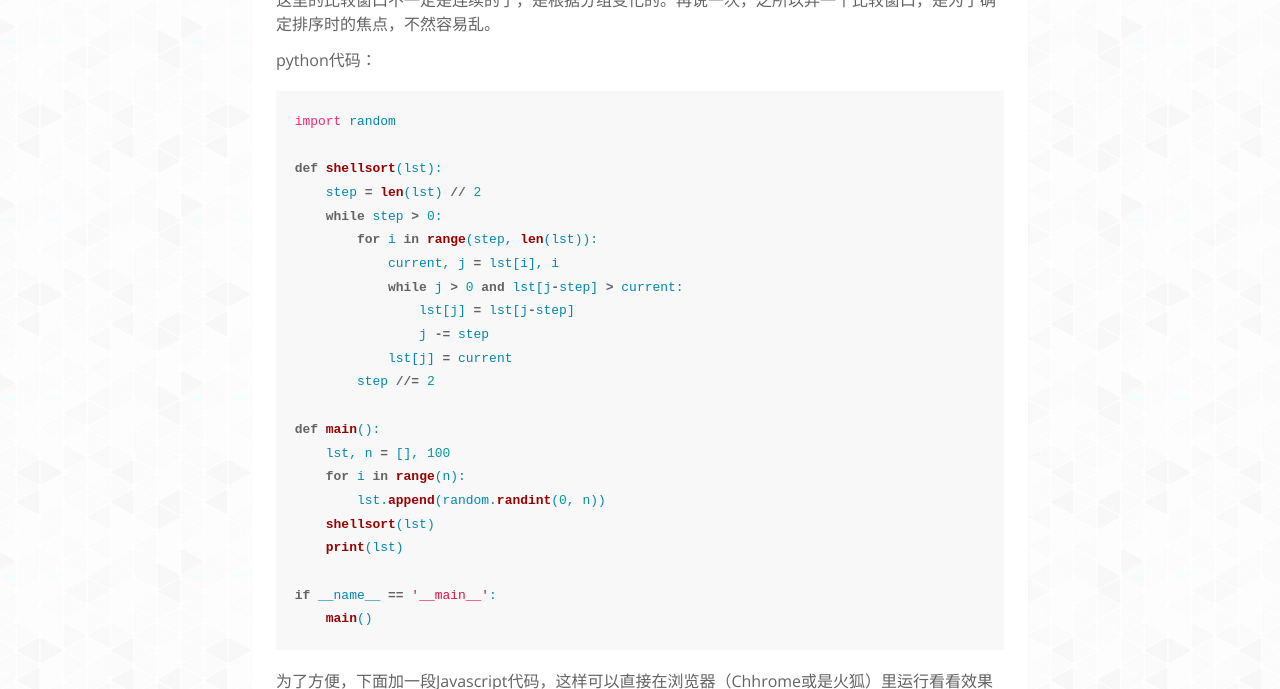
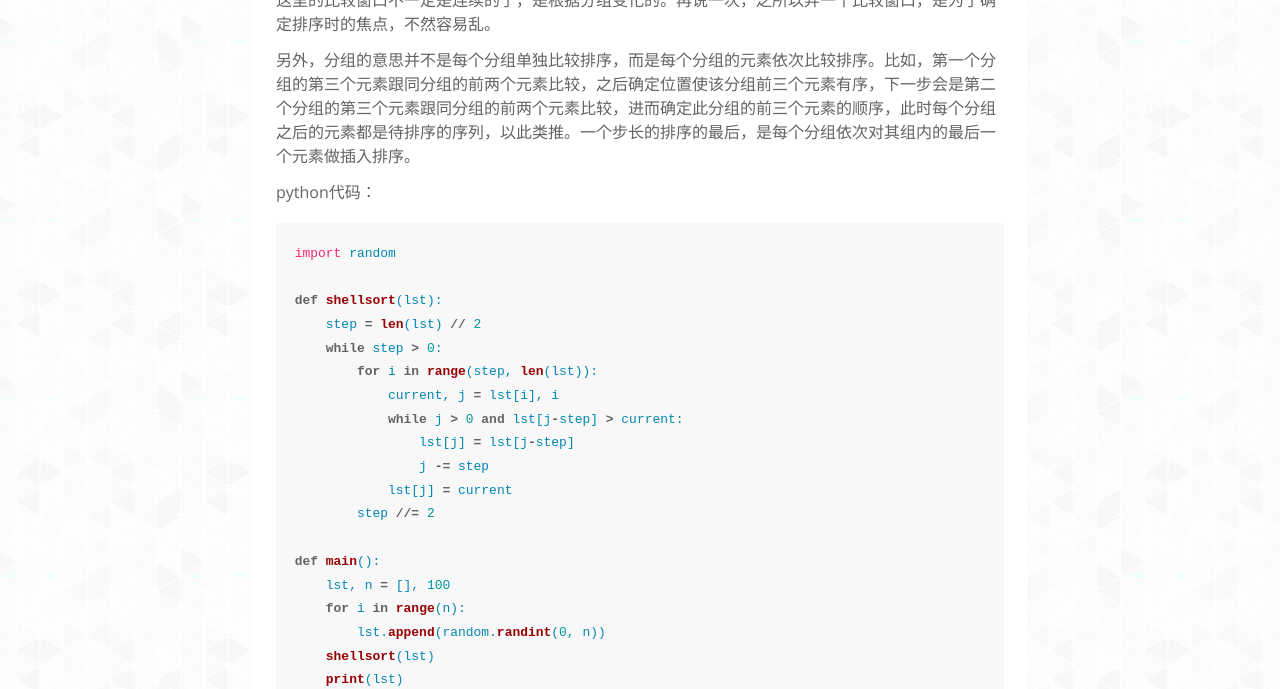
Before and after one commit to er3456qi/er3456qi.github.io, a Jekyll site: the page built from _posts/2015-05-25-排序算法之希尔排序.md, in a window 1280 px wide and 900 px high, scrolled down 1008 px, cut to the strip 211-900 px from the top of the window. Built offline with Jekyll 4.4.1, drawn with Linux system fonts in a browser that asks for light colours; nearby versions of some CDN libraries; some web fonts are replaced.

Commit message:
Update 2015-05-25-排序算法之希尔排序.md
update context

```diff
--- a/_posts/2015-05-25-排序算法之希尔排序.md
+++ b/_posts/2015-05-25-排序算法之希尔排序.md
@@ -18,6 +18,8 @@ tags:
 ![shell_sort](http://7xj0rk.com1.z0.glb.clouddn.com/shellsort2.png)
 
 这里的比较窗口不一定是连续的了，是根据分组变化的。再说一次，之所以弄一个比较窗口，是为了确定排序时的焦点，不然容易乱。
+
+另外，分组的意思并不是每个分组单独比较排序，而是每个分组的元素依次比较排序。比如，第一个分组的第三个元素跟同分组的前两个元素比较，之后确定位置使该分组前三个元素有序，下一步会是第二个分组的第三个元素跟同分组的前两个元素比较，进而确定此分组的前三个元素的顺序，此时每个分组之后的元素都是待排序的序列，以此类推。一个步长的排序的最后，是每个分组依次对其组内的最后一个元素做插入排序。
 
 python代码：
 
```
